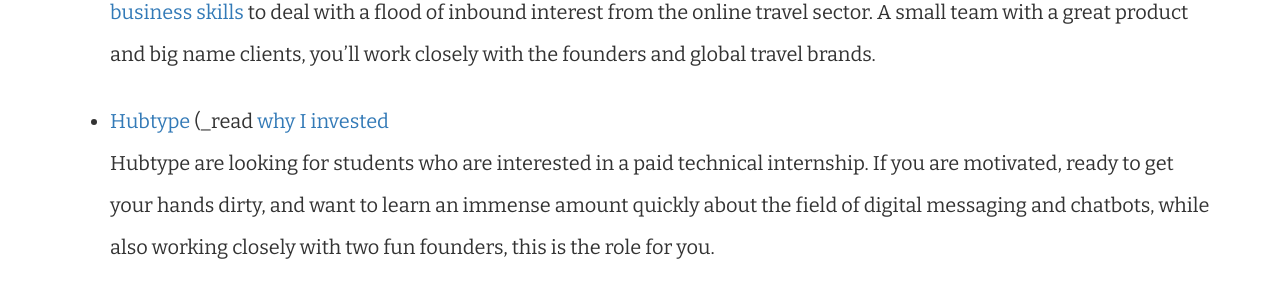
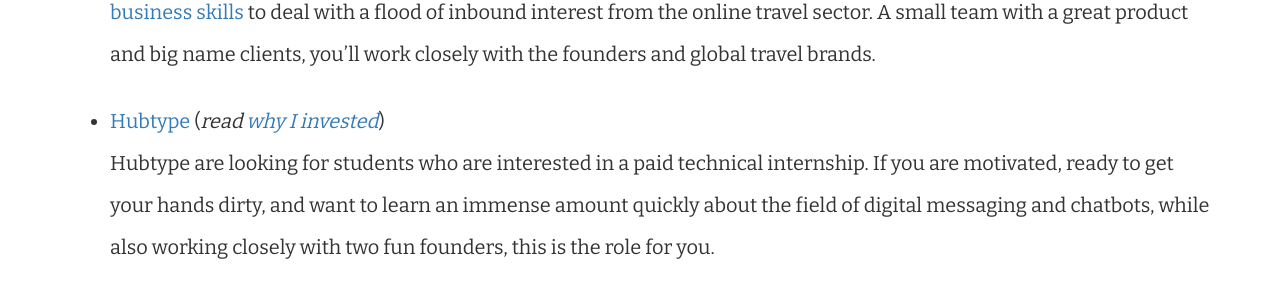
Before and after one commit to freyfogle/freyfogle.github.io, a Jekyll site: the page built from _posts/2016-12-13-im-hiring.md, in a window 1280 px wide and 900 px high, scrolled down 915 px. Shown: the part 151-439 px from the top of the window. Built offline with Jekyll 4.4.1, drawn with Linux system fonts in a browser that asks for light colours; comment, search, counter and statistics services are not loaded.

Commit message:
fix markdown

```diff
--- a/_posts/2016-12-13-im-hiring.md
+++ b/_posts/2016-12-13-im-hiring.md
@@ -35,7 +35,7 @@ though of course I'm happy to also explain why I think they're great.
     small team with a great product and big name clients, you'll work closely
     with the founders and global travel brands.
 
-  * [Hubtype](https://hubtype.com) (_read [why I invested](/post/1480517643/investing-in-hubtype_)
+  * [Hubtype](https://hubtype.com) (_read [why I invested](/post/1480517643/investing-in-hubtype)_)
   <br/>
   Hubtype are looking for students who are interested in a paid technical
   internship. If you are motivated, ready to get your hands dirty, and want to
```
